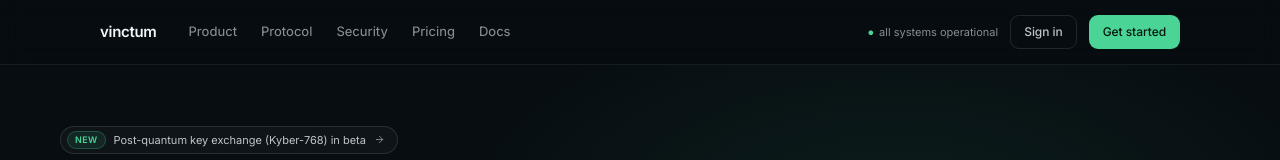
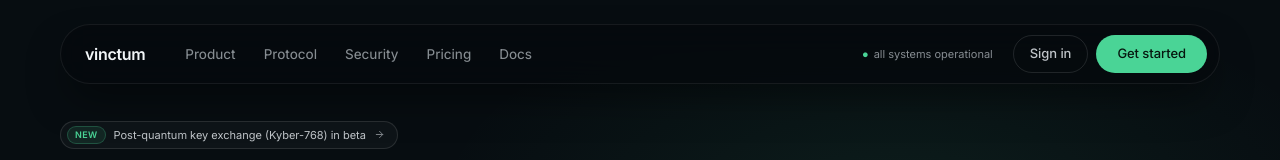
Before and after one commit to saitddundar/vinctum-web, a React (Vite) app: page / in a window 1280 px wide. Shown: the top 160 px of the page. Built offline with nearby package versions, Linux system fonts and the light colour scheme; no server answers.

Commit message:
feat(web): update public header to floating island style

```diff
--- a/src/components/PublicHeader.tsx
+++ b/src/components/PublicHeader.tsx
@@ -6,13 +6,13 @@ export default function PublicHeader() {
   const signedIn = !!user;
 
   return (
-    <header style={{ borderBottom: "1px solid var(--line)", position: "sticky", top: 0, zIndex: 10, background: "oklch(0.155 0.012 235 / .85)", backdropFilter: "blur(12px)" }}>
-      <div style={{ maxWidth: 1160, margin: "0 auto", padding: "0 40px", height: 64, display: "flex", alignItems: "center", justifyContent: "space-between" }}>
-        <div className="flex items-center gap-8">
-          <Link to="/" className="flex items-center gap-2" style={{ fontWeight: 600, fontSize: 15, letterSpacing: "-0.02em", textDecoration: "none", color: "var(--fg)" }}>
+    <div style={{ position: "sticky", top: 24, zIndex: 50, padding: "0 24px", display: "flex", justifyContent: "center", pointerEvents: "none" }}>
+      <header style={{ width: "100%", maxWidth: 1160, height: 60, background: "oklch(0.14 0.012 235 / .85)", backdropFilter: "blur(16px)", border: "1px solid var(--line)", borderRadius: 99, padding: "0 12px 0 24px", display: "flex", alignItems: "center", justifyContent: "space-between", pointerEvents: "auto", boxShadow: "0 20px 40px -10px rgba(0,0,0,0.5)" }}>
+        <div className="flex items-center gap-10">
+          <Link to="/" className="flex items-center gap-2" style={{ fontWeight: 600, fontSize: 16, letterSpacing: "-0.02em", textDecoration: "none", color: "var(--fg)" }}>
             vinctum
           </Link>
-          <nav className="hidden md:flex items-center gap-6">
+          <nav className="hidden md:flex items-center gap-7">
             {[
               { label: "Product", to: "/product" },
               { label: "Protocol", to: "/protocol" },
@@ -20,33 +20,33 @@ export default function PublicHeader() {
               { label: "Pricing", to: "/pricing" },
               { label: "Docs", to: "/docs" },
             ].map(l => (
-              <Link key={l.label} to={l.to} style={{ fontSize: 13, color: "var(--muted)", fontWeight: 450, textDecoration: "none", transition: "color 0.15s" }}
-                onMouseEnter={e => (e.currentTarget.style.color = "var(--fg-2)")}
+              <Link key={l.label} to={l.to} style={{ fontSize: 13.5, color: "var(--muted)", fontWeight: 450, textDecoration: "none", transition: "color 0.15s" }}
+                onMouseEnter={e => (e.currentTarget.style.color = "var(--fg)")}
                 onMouseLeave={e => (e.currentTarget.style.color = "var(--muted)")}>
                 {l.label}
               </Link>
             ))}
           </nav>
         </div>
-        <div className="flex items-center gap-3">
-          <span style={{ fontSize: 11, color: "var(--muted)" }}>
+        <div className="flex items-center gap-2">
+          <span className="hidden lg:inline-block" style={{ fontSize: 11, color: "var(--muted)", marginRight: 12 }}>
             <span style={{ color: "var(--accent)", marginRight: 5 }}>●</span>all systems operational
           </span>
           {signedIn ? (
             <>
-              <Link to="/dashboard" className="btn btn-ghost" style={{ padding: "7px 13px", fontSize: 12 }}>Dashboard</Link>
-              <Link to="/account" style={{ width: 28, height: 28, borderRadius: 99, background: "linear-gradient(135deg,var(--accent),var(--cyan))", display: "flex", alignItems: "center", justifyContent: "center", fontSize: 10, fontWeight: 700, color: "#06170f", textDecoration: "none", cursor: "pointer" }}>
+              <Link to="/dashboard" className="btn btn-ghost" style={{ padding: "8px 16px", fontSize: 13, borderRadius: 99 }}>Dashboard</Link>
+              <Link to="/account" style={{ width: 34, height: 34, borderRadius: 99, background: "linear-gradient(135deg,var(--accent),var(--cyan))", display: "flex", alignItems: "center", justifyContent: "center", fontSize: 11, fontWeight: 700, color: "#06170f", textDecoration: "none", cursor: "pointer", marginLeft: 4 }}>
                 {user?.username?.slice(0, 2).toUpperCase()}
               </Link>
             </>
           ) : (
             <>
-              <Link to="/login" className="btn btn-ghost" style={{ padding: "7px 13px", fontSize: 12 }}>Sign in</Link>
-              <Link to="/register" className="btn btn-primary" style={{ padding: "7px 13px", fontSize: 12 }}>Get started</Link>
+              <Link to="/login" className="btn btn-ghost" style={{ padding: "8px 16px", fontSize: 13, borderRadius: 99 }}>Sign in</Link>
+              <Link to="/register" className="btn btn-primary" style={{ padding: "8px 20px", fontSize: 13, borderRadius: 99 }}>Get started</Link>
             </>
           )}
         </div>
-      </div>
-    </header>
+      </header>
+    </div>
   );
 }
```
